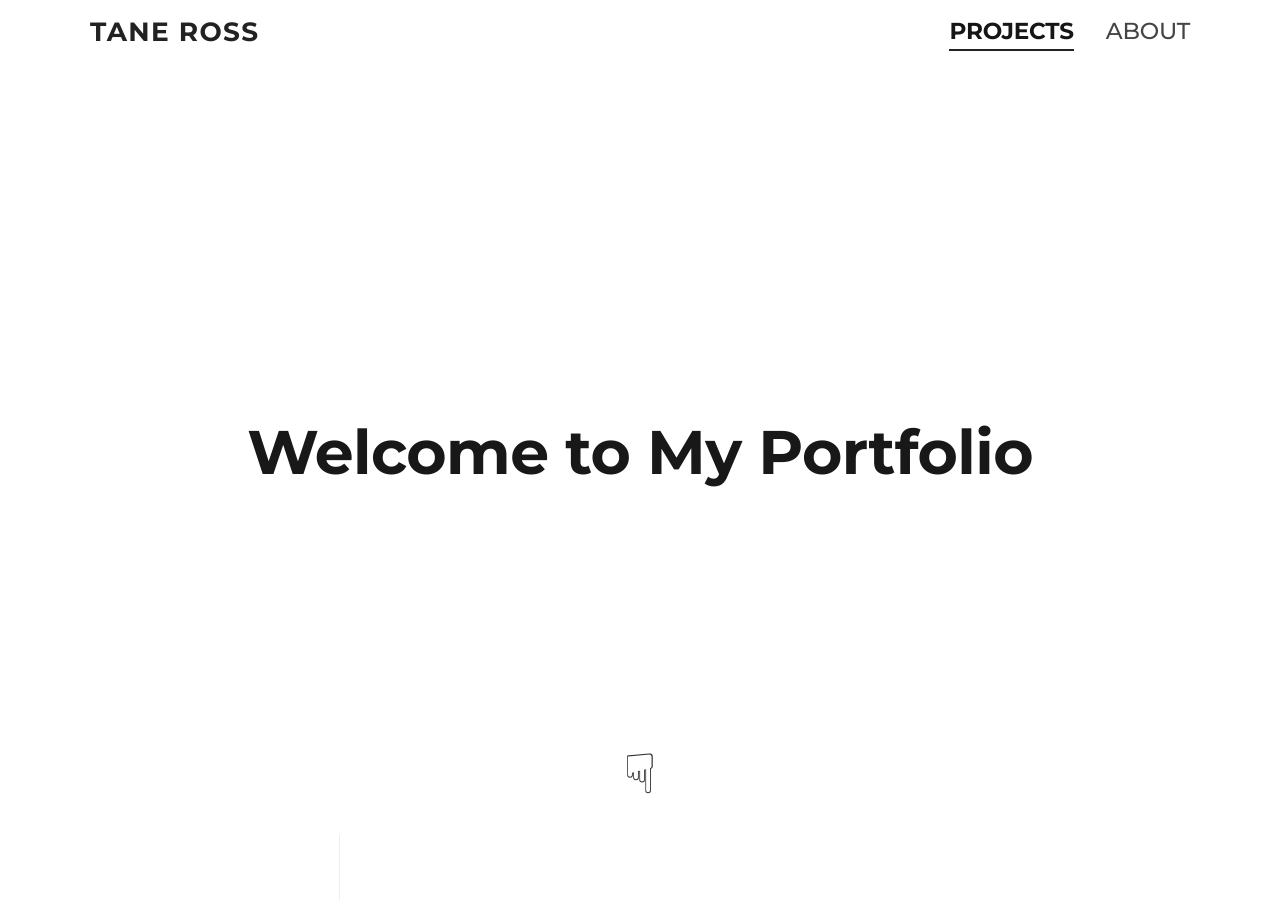
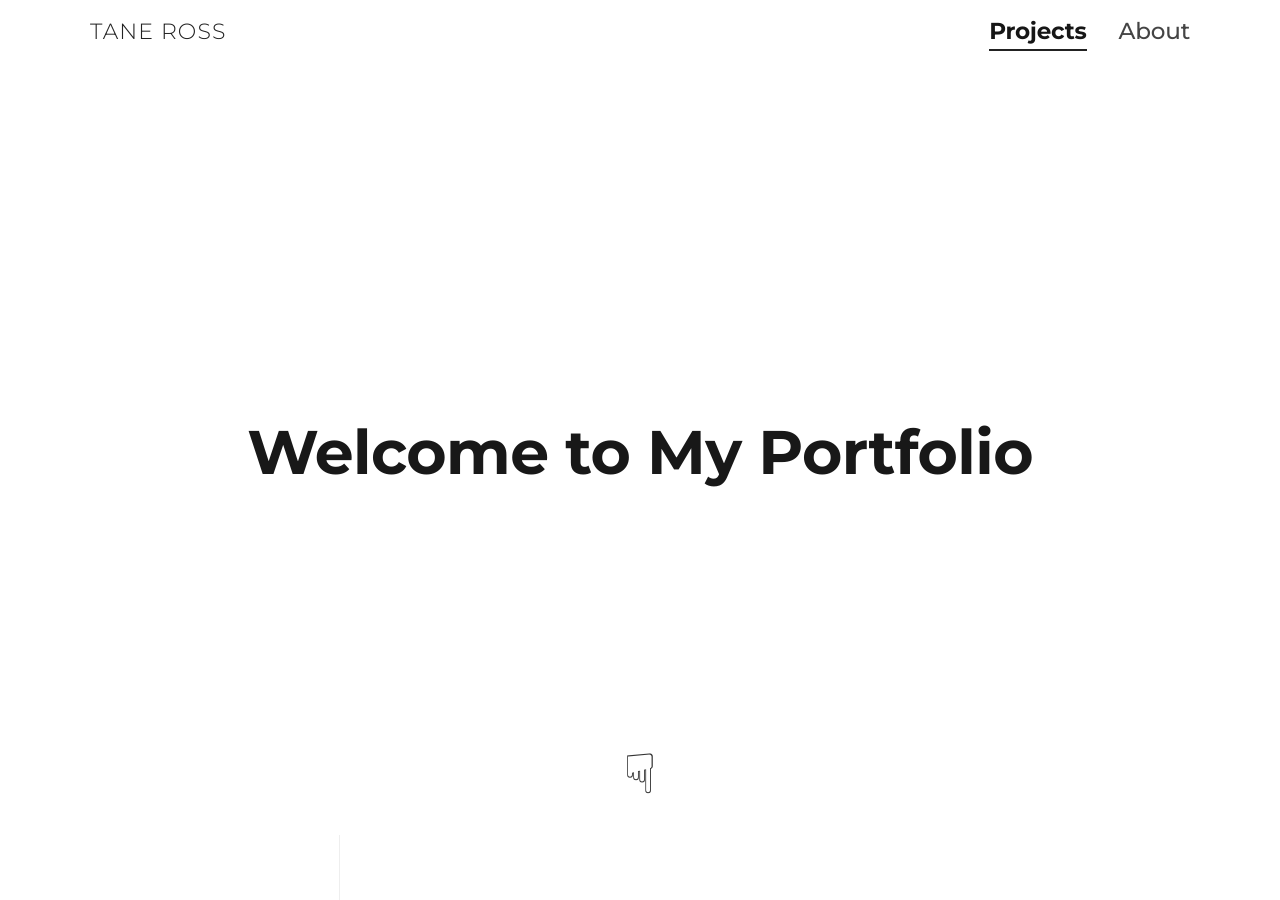
Before and after one commit to projekt2050/Portfolio, a Jekyll site: the page built from gallery.md, in a window 1280 px wide and 900 px high. Built offline with Jekyll 4.4.1, drawn with Linux system fonts in a browser that asks for light colours.

Commit message:
Update main.css

```diff
--- a/assets/main.css
+++ b/assets/main.css
@@ -54,7 +54,6 @@ header {
   align-items: center;
   justify-content: center;
   opacity: 1;
-  text-transform: uppercase;
   transform: translateY(0);
   transition: opacity 0.3s, transform 0.3s;
 }
@@ -76,8 +75,10 @@ header {
 }
 
 .nav-logo {
-  font-size: 1.2rem;
-  font-weight: 700;
+
+  text-transform: uppercase;
+  font-size: 1rem;
+  font-weight: 300;
   letter-spacing: 0.05em;
   color: #222;
 }
```
